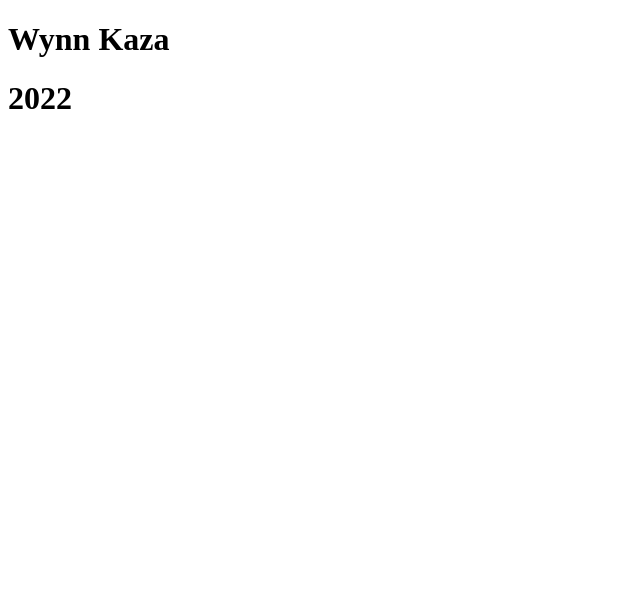
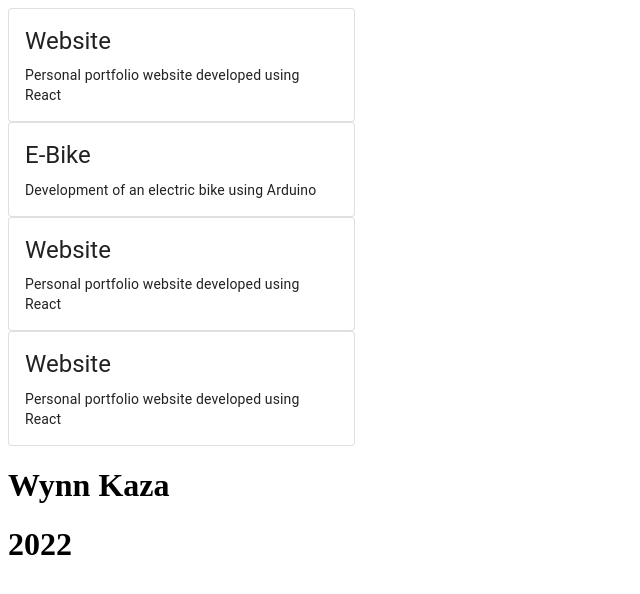
Before and after one commit to Fazanza/Profile, a React (Create React App) app: page /projects in a window 1280 px wide. Shown: the top 594 px of the page, without its empty margins (0-640 px from the left). Built offline with nearby package versions, Linux system fonts and the light colour scheme; grey boxes are pictures that could not be loaded.

Commit message:
working on the projectCard

```diff
--- a/src/App.js
+++ b/src/App.js
@@ -1,7 +1,20 @@
+import { Routes, Route } from 'react-router-dom';
 import Footer from './components/Footer';
+import About from './components/About';
+import Experiences from './components/Experiences';
+import Projects from './components/Projects';
+import Home from './components/Home';
 
 const App = () => (
-  <Footer />
+  <>
+    <Routes>
+      <Route path="/" element={<Home />} />
+      <Route path="/experiences" element={<Experiences />} />
+      <Route path="/projects" element={<Projects />} />
+      <Route path="/about" element={<About />} />
+    </Routes>
+    <Footer />
+  </>
 );
 
 export default App;
--- /dev/null
+++ b/src/assests/data/projects.js
@@ -0,0 +1,44 @@
+const projects = [
+  {
+    title: 'Website',
+    data: 'April 2022',
+    img: '../../assests/images/website.jfif',
+    alt: 'picture of clouds',
+    content: 'Personal portfolio website developed using React',
+    important: 'true',
+    links: 'https://github.com/Fazanza/Profile',
+    specialities: ['Software'],
+  },
+  {
+    title: 'E-Bike',
+    data: 'April 2022',
+    img: 'website.jfif',
+    alt: 'picture of clouds',
+    content: 'Development of an electric bike using Arduino',
+    important: 'true',
+    links: '',
+    specialities: ['Hardware'],
+  },
+  {
+    title: 'Website',
+    data: 'April 2022',
+    img: 'website.jfif',
+    alt: 'picture of clouds',
+    content: 'Personal portfolio website developed using React',
+    important: 'true',
+    links: 'https://github.com/Fazanza/Profile',
+    specialities: ['React'],
+  },
+  {
+    title: 'Website',
+    data: 'April 2022',
+    img: 'website.jfif',
+    alt: 'picture of clouds',
+    content: 'Personal portfolio website developed using React',
+    important: 'true',
+    links: 'https://github.com/Fazanza/Profile',
+    specialities: ['React'],
+  },
+];
+
+export default projects;
--- a/src/components/Experiences.js
+++ b/src/components/Experiences.js
@@ -0,0 +1,5 @@
+const Experiences = () => (
+  <h1>Goodbye World</h1>
+);
+
+export default Experiences;
--- /dev/null
+++ b/src/components/Home.js
@@ -0,0 +1,5 @@
+const Home = () => (
+  <h1>Hello world</h1>
+);
+
+export default Home;
--- /dev/null
+++ b/src/components/ProjectCard.js
@@ -0,0 +1,31 @@
+import * as React from 'react';
+import Card from '@mui/material/Card';
+import CardContent from '@mui/material/CardContent';
+import CardMedia from '@mui/material/CardMedia';
+import Typography from '@mui/material/Typography';
+import { CardActionArea } from '@mui/material';
+
+const ProjectCard = ({
+  image, alt, title, content,
+}) => (
+  <Card sx={{ maxWidth: 345 }} variant="outlined">
+    <CardActionArea>
+      <CardMedia
+        components="img"
+        height="140"
+        image={image}
+        alt={alt}
+      />
+      <CardContent>
+        <Typography gutterBottom variant="h5" component="div">
+          {title}
+        </Typography>
+        <Typography variant="body2" color="text.seconday">
+          {content}
+        </Typography>
+      </CardContent>
+    </CardActionArea>
+  </Card>
+);
+
+export default ProjectCard;
--- a/src/components/Projects.js
+++ b/src/components/Projects.js
@@ -0,0 +1,15 @@
+import projects from '../assests/data/projects';
+import ProjectCard from './ProjectCard';
+
+const Projects = () => (
+  projects.map((project) => (
+    <ProjectCard
+      image={project.img}
+      alt={project.alt}
+      title={project.title}
+      content={project.content}
+    />
+  ))
+);
+
+export default Projects;
```
Also changed, not shown: assests/projects.json (deleted), src/assests/data/experiences.js (added), src/assests/images/website.jfif (added), 1 other file (tests, documents, lock files or other folders).
